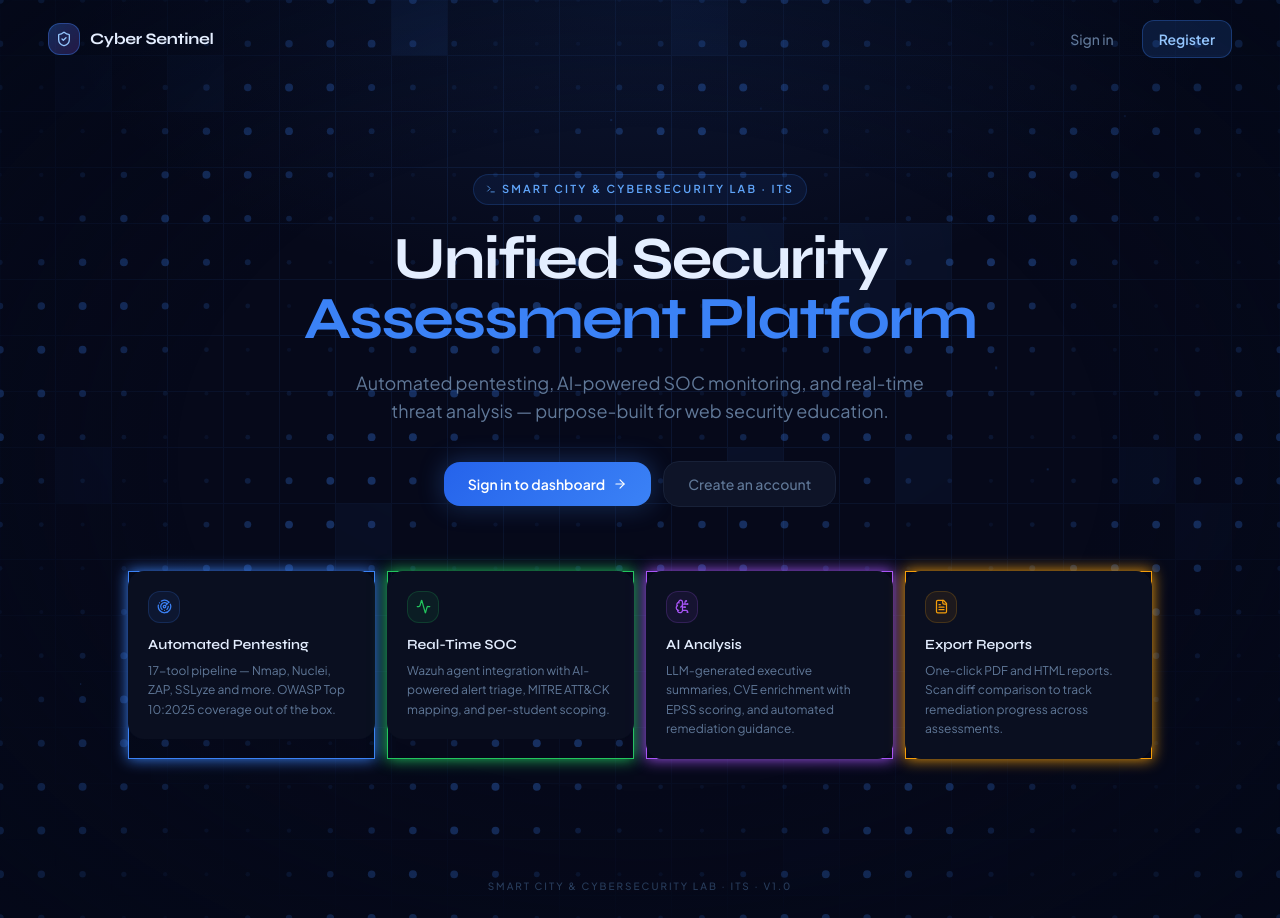
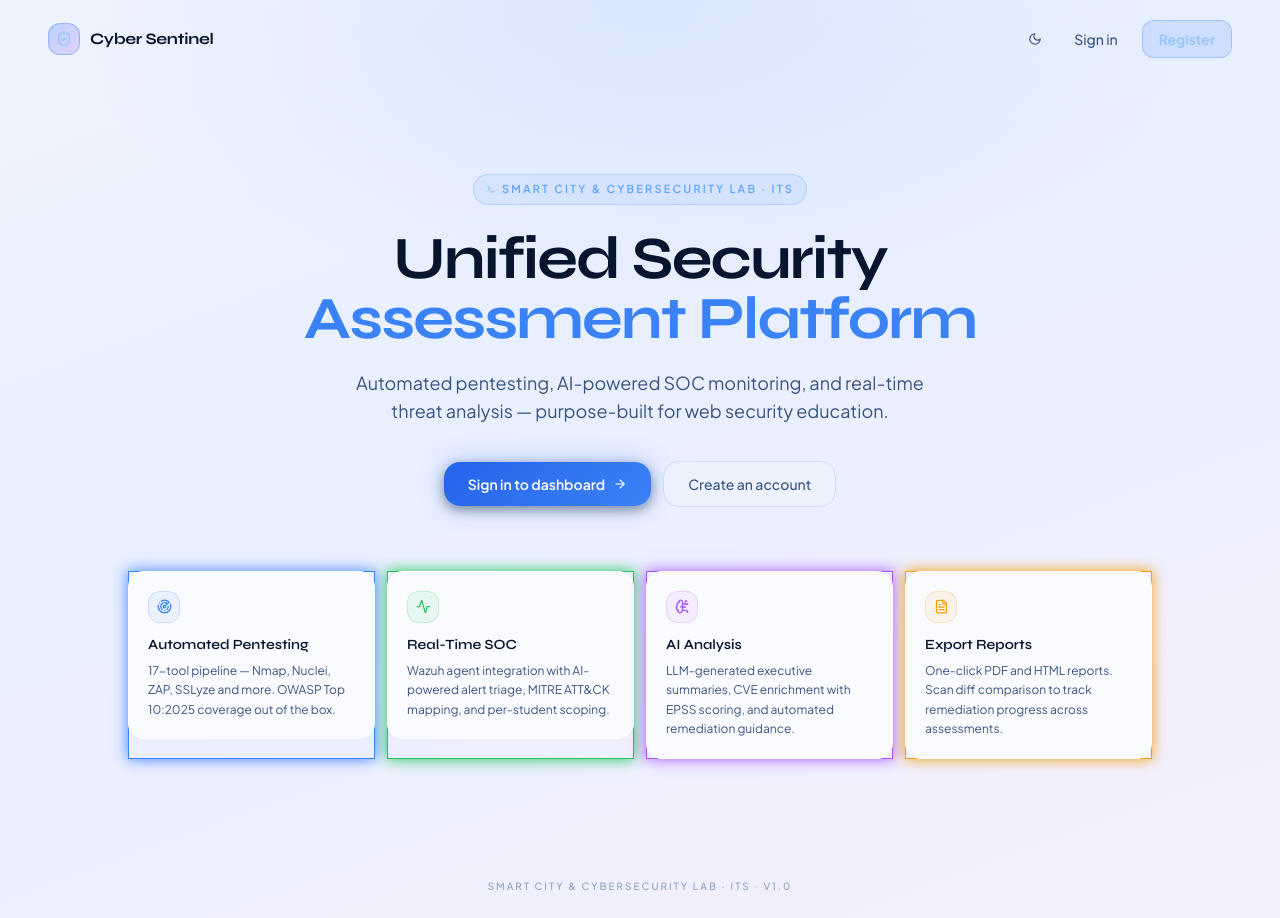
Before and after one commit to ray-Gabs/Cyber-Sentinel, a React (Vite) app in the folder frontend/: page / in a window 1280 px wide. Built offline with nearby package versions, Linux system fonts and the light colour scheme.

Commit message:
fix(ui): light mode default, landing nav, GlitchText, home links, particle cleanup

```diff
--- a/frontend/src/components/ui/FloatingParticles.tsx
+++ b/frontend/src/components/ui/FloatingParticles.tsx
@@ -3,7 +3,7 @@
  * GPU-friendly: uses only CSS animation with transform/opacity.
  * Memoized to prevent regeneration on parent re-renders.
  */
-import { useMemo } from "react";
+import { useMemo, useEffect } from "react";
 
 interface Particle {
   id: number;
@@ -38,16 +38,30 @@ export function FloatingParticles({
     [count],
   );
 
-  return (
-    <div className={`absolute inset-0 overflow-hidden pointer-events-none ${className ?? ""}`}>
-      <style>{`
+  // Inject keyframe into <head> once, clean up on unmount
+  useEffect(() => {
+    const id = "cs-float-keyframe";
+    if (!document.getElementById(id)) {
+      const style = document.createElement("style");
+      style.id = id;
+      style.textContent = `
         @keyframes cs-float {
-          0%   { transform: translateY(0)      translateX(0);    opacity: 0; }
+          0%   { transform: translateY(0) translateX(0);    opacity: 0; }
           8%   { opacity: 1; }
           92%  { opacity: 0.6; }
           100% { transform: translateY(-110vh) translateX(15px); opacity: 0; }
         }
-      `}</style>
+      `;
+      document.head.appendChild(style);
+    }
+    return () => {
+      const el = document.getElementById(id);
+      if (el) el.remove();
+    };
+  }, []);
+
+  return (
+    <div className={`absolute inset-0 overflow-hidden pointer-events-none ${className ?? ""}`}>
       {particles.map((p) => (
         <div
           key={p.id}
--- a/frontend/src/pages/Landing.tsx
+++ b/frontend/src/pages/Landing.tsx
@@ -7,14 +7,14 @@
 import { Link } from "react-router-dom";
 import { motion } from "framer-motion";
 import { useTheme } from "@/providers/ThemeProvider";
+import { useAuth } from "@/hooks/useAuth";
 import {
   ShieldCheck, Radar, BrainCircuit, FileText,
-  ArrowRight, Terminal, Activity,
+  ArrowRight, Terminal, Activity, Sun, Moon,
 } from "lucide-react";
 import { DottedBackground } from "@/components/ui/DottedBackground";
 import { AnimatedGridPattern } from "@/components/ui/AnimatedGridPattern";
 import { FloatingParticles } from "@/components/ui/FloatingParticles";
-import { GlitchText } from "@/components/ui/GlitchText";
 import { BorderGlow } from "@/components/ui/BorderGlow";
 import { cn } from "@/lib/utils";
 import { ROUTES } from "@/lib/constants";
@@ -52,7 +52,8 @@ const FEATURES = [
 ] as const;
 
 export default function Landing() {
-  const { isDark } = useTheme();
+  const { isDark, toggleTheme } = useTheme();
+  const { user } = useAuth();
 
   return (
     <div
@@ -136,7 +137,31 @@ export default function Landing() {
           </span>
         </div>
 
-        <div className="flex items-center gap-3">
+        <div className="flex items-center gap-2">
+          <button
+            onClick={toggleTheme}
+            className="btn-ghost p-2 rounded-lg"
+            title={isDark ? "Light mode" : "Dark mode"}
+          >
+            {isDark
+              ? <Sun  size={14} style={{ color: "var(--text-muted)" }} />
+              : <Moon size={14} style={{ color: "var(--text-muted)" }} />
+            }
+          </button>
+          {user ? (
+            <Link
+              to={ROUTES.DASHBOARD}
+              className="inline-flex items-center gap-2 text-sm font-semibold px-4 py-2 rounded-lg transition-all"
+              style={{
+                background: "rgba(59,130,246,0.15)",
+                border: "1px solid rgba(59,130,246,0.3)",
+                color: "#93c5fd",
+              }}
+            >
+              Go to Dashboard <ArrowRight size={13} />
+            </Link>
+          ) : (
+            <>
               <Link
                 to={ROUTES.LOGIN}
                 className="text-sm font-medium px-4 py-2 rounded-lg transition-colors"
@@ -155,6 +180,8 @@ export default function Landing() {
               >
                 Register
               </Link>
+            </>
+          )}
         </div>
       </nav>
 
@@ -182,7 +209,7 @@ export default function Landing() {
           className="text-4xl sm:text-5xl md:text-6xl font-bold max-w-3xl leading-[1.08] tracking-tight"
           style={{ fontFamily: "Syne, sans-serif", color: "var(--text-base)", letterSpacing: "-0.03em" }}
         >
-          <GlitchText text="Unified Security" style={{ color: "var(--text-base)", fontFamily: "Syne, sans-serif" }} />
+          <span>Unified Security</span>
           <br />
           <span style={{ color: "#3b82f6" }}>Assessment Platform</span>
         </motion.h1>
--- a/frontend/src/pages/Login.tsx
+++ b/frontend/src/pages/Login.tsx
@@ -109,7 +109,14 @@ export default function Login() {
         />
       )}
 
-      {/* ── Theme toggle ─────────────────────────────────────────── */}
+      {/* ── Top controls ─────────────────────────────────────────── */}
+      <Link
+        to="/"
+        className="absolute top-5 left-5 btn-ghost rounded-lg px-3 py-1.5 z-20 text-xs flex items-center gap-1.5"
+        style={{ color: "var(--text-muted)" }}
+      >
+        ← Home
+      </Link>
       <button
         onClick={toggleTheme}
         className="absolute top-5 right-5 btn-ghost rounded-full p-2 z-20"
--- a/frontend/src/pages/Register.tsx
+++ b/frontend/src/pages/Register.tsx
@@ -131,7 +131,14 @@ export default function Register() {
         />
       )}
 
-      {/* ── Theme toggle ─────────────────────────────────────────── */}
+      {/* ── Top controls ─────────────────────────────────────────── */}
+      <Link
+        to="/"
+        className="absolute top-5 left-5 btn-ghost rounded-lg px-3 py-1.5 z-20 text-xs flex items-center gap-1.5"
+        style={{ color: "var(--text-muted)" }}
+      >
+        ← Home
+      </Link>
       <button
         onClick={toggleTheme}
         className="absolute top-5 right-5 btn-ghost rounded-full p-2 z-20"
--- a/frontend/src/providers/ThemeProvider.tsx
+++ b/frontend/src/providers/ThemeProvider.tsx
@@ -37,7 +37,7 @@ const ThemeContext = createContext<ThemeContextValue>({
 export function ThemeProvider({ children }: { children: React.ReactNode }) {
   const [theme, setTheme] = useState<Theme>(() => {
     try {
-      return (localStorage.getItem("cs-theme") as Theme) || "dark";
+      return (localStorage.getItem("cs-theme") as Theme) || "light";
     } catch {
       return "dark";
     }
```
Lines whose indentation alone changed are shown as unchanged.
